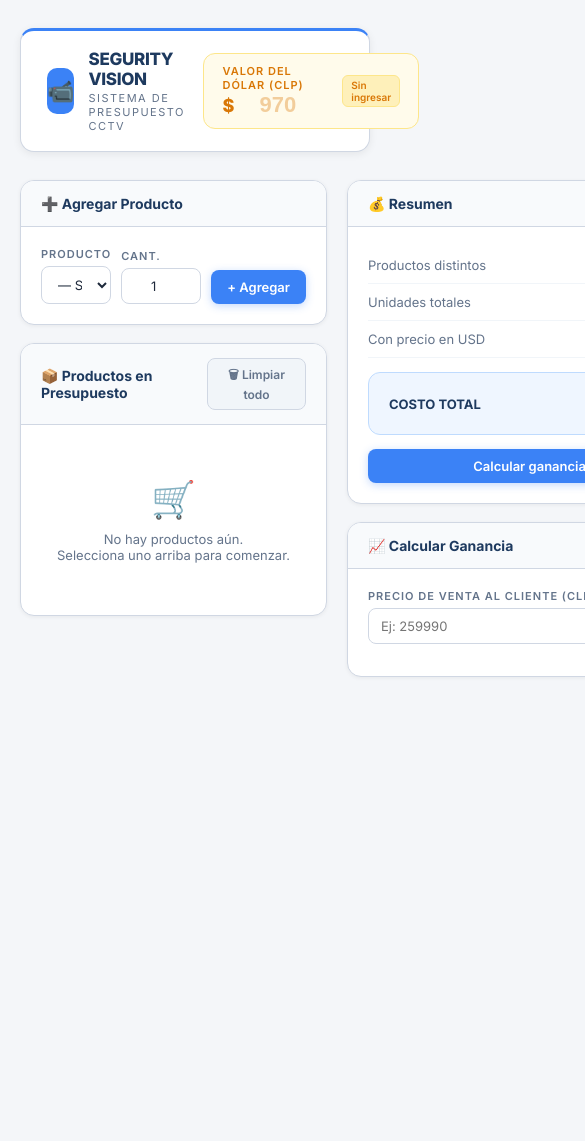
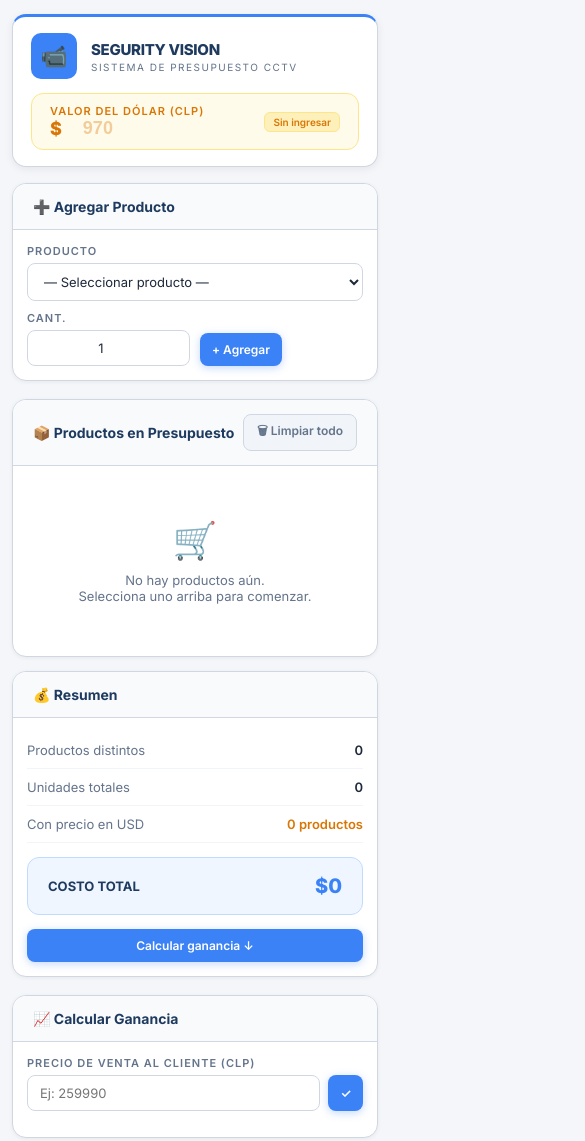
Before and after one commit to smcvalidacion/vision.github.io, a plain HTML site: page index.html in a window 390 px wide. Shown: the top 1141 px of the page, 585 px wide, since content can reach past the window. Before the commit the page ends 844 px from the top, so only its background shows below. Drawn offline with Linux system fonts and the light colour scheme.

Commit message:
Add files via upload

```diff
--- a/index.html
+++ b/index.html
@@ -230,6 +230,46 @@ body {
 ::-webkit-scrollbar{width:6px;}
 ::-webkit-scrollbar-track{background:transparent;}
 ::-webkit-scrollbar-thumb{background:#cbd5e1;border-radius:3px;}
+
+/* ── RESPONSIVE ── */
+@media (max-width: 720px) {
+  body { padding: 14px 12px; }
+
+  /* Header apilado en móvil */
+  .header {
+    flex-direction: column;
+    align-items: flex-start;
+    gap: 14px;
+    padding: 16px 18px;
+    margin-bottom: 16px;
+  }
+  .dolar-box { width: 100%; justify-content: space-between; }
+
+  /* Layout 1 columna */
+  .wrap { grid-template-columns: 1fr; gap: 14px; }
+
+  /* Formulario agregar: producto ocupa toda la fila, cant y botón en fila */
+  .add-grid {
+    grid-template-columns: 1fr 1fr;
+    grid-template-rows: auto auto;
+  }
+  .add-grid > div:first-child { grid-column: 1 / -1; }
+
+  /* Tabla: scroll horizontal en móvil */
+  .panel-body { padding: 14px; }
+  #tabla-wrap { overflow-x: auto; -webkit-overflow-scrolling: touch; }
+  .items-table { min-width: 480px; }
+
+  /* Totales más grandes y legibles */
+  .total-val { font-size: 20px; }
+}
+
+@media (max-width: 400px) {
+  .logo-title { font-size: 15px; }
+  .logo-sub   { font-size: 10px; }
+  .dolar-input { font-size: 18px; width: 75px; }
+  .btn-primary { font-size: 12px; padding: 9px 12px; }
+}
 </style>
 </head>
 <body>
```
